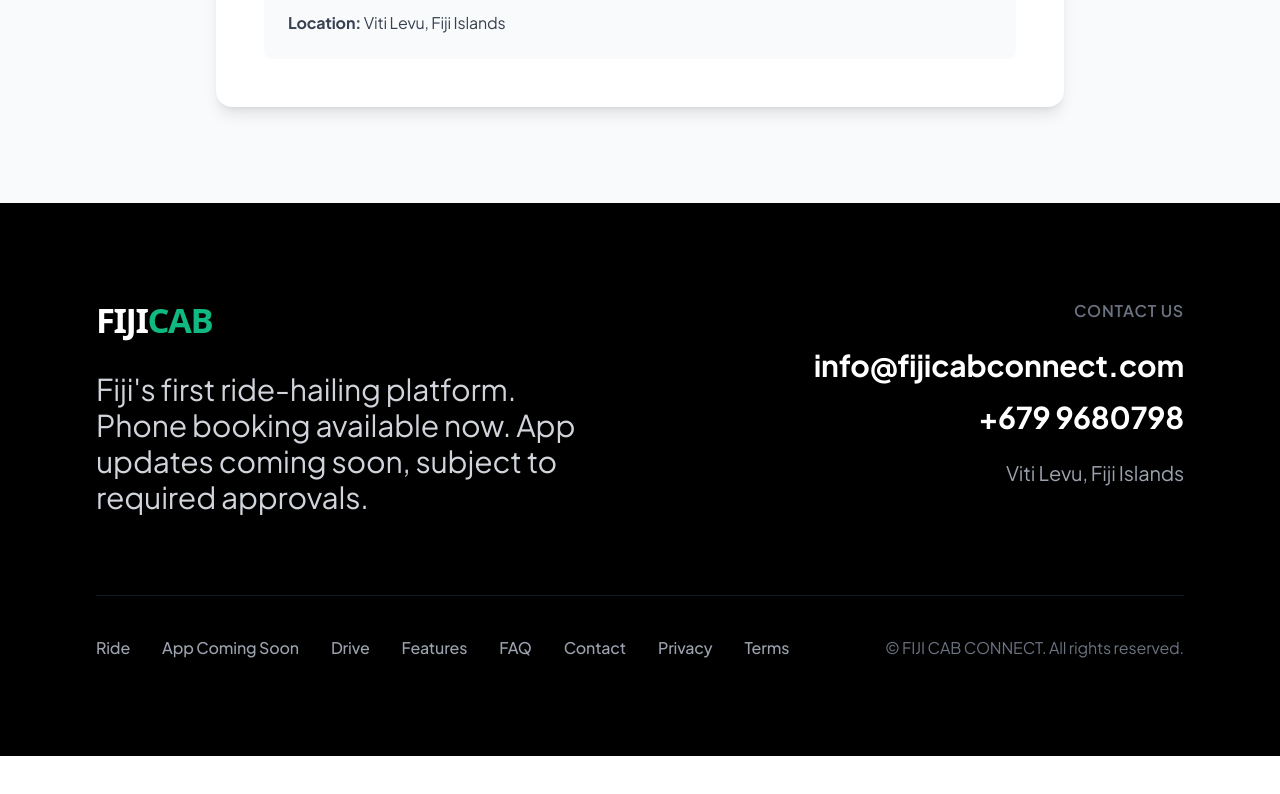
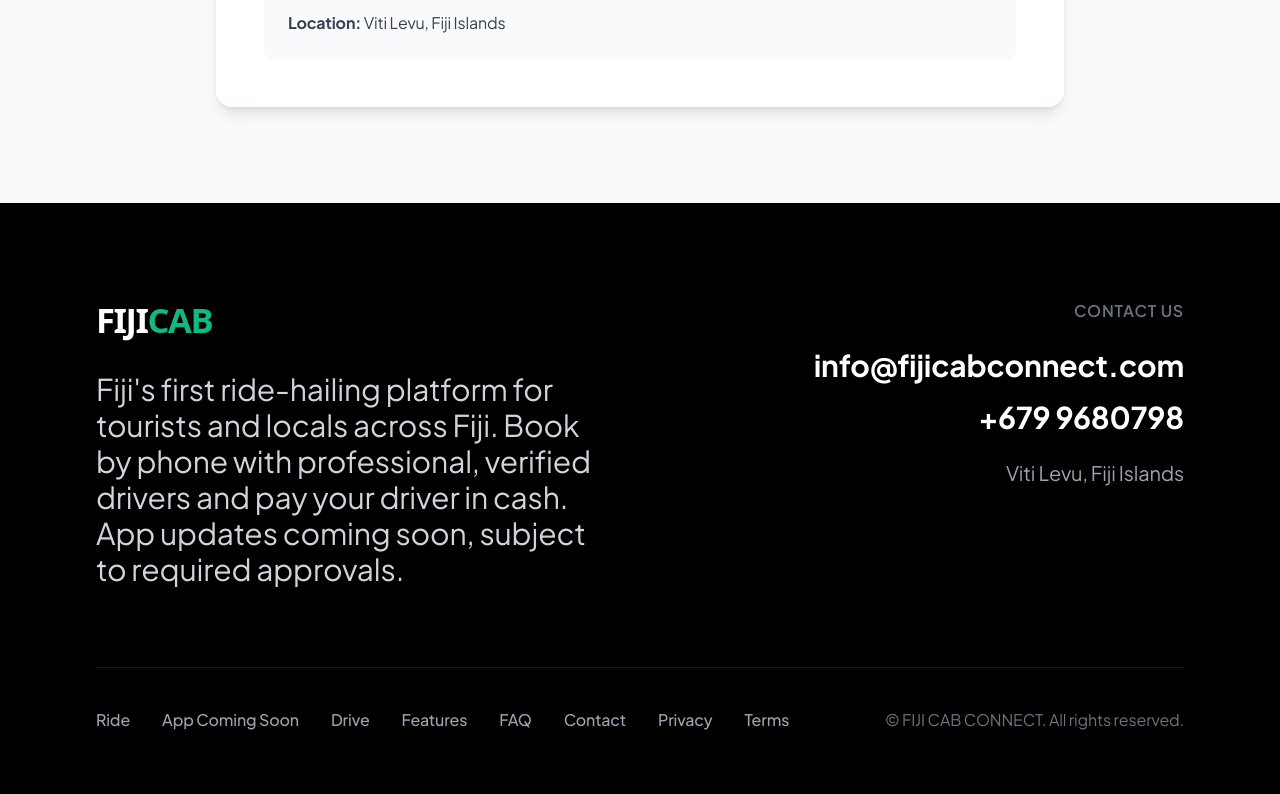
Before and after one commit to creativerse360/fiji-cab-connect-website, a Next.js app: page /terms in a window 1280 px wide. Shown: the part 2815-3609 px from the top of the page. Before the commit the page ends 3571 px from the top, so only its background shows below. Built offline with nearby package versions, Linux system fonts and the light colour scheme.

Commit message:
Expand footer about details

```diff
--- a/components/layout/Footer.tsx
+++ b/components/layout/Footer.tsx
@@ -27,7 +27,7 @@
               className="h-12 w-auto mb-6"
             />
             <p className="text-gray-300 text-2xl md:text-3xl max-w-2xl leading-relaxed">
-              Fiji&apos;s first ride-hailing platform. Phone booking available now. App updates coming soon, subject to required approvals.
+              Fiji&apos;s first ride-hailing platform for tourists and locals across Fiji. Book by phone with professional, verified drivers and pay your driver in cash. App updates coming soon, subject to required approvals.
             </p>
           </div>
 
```
